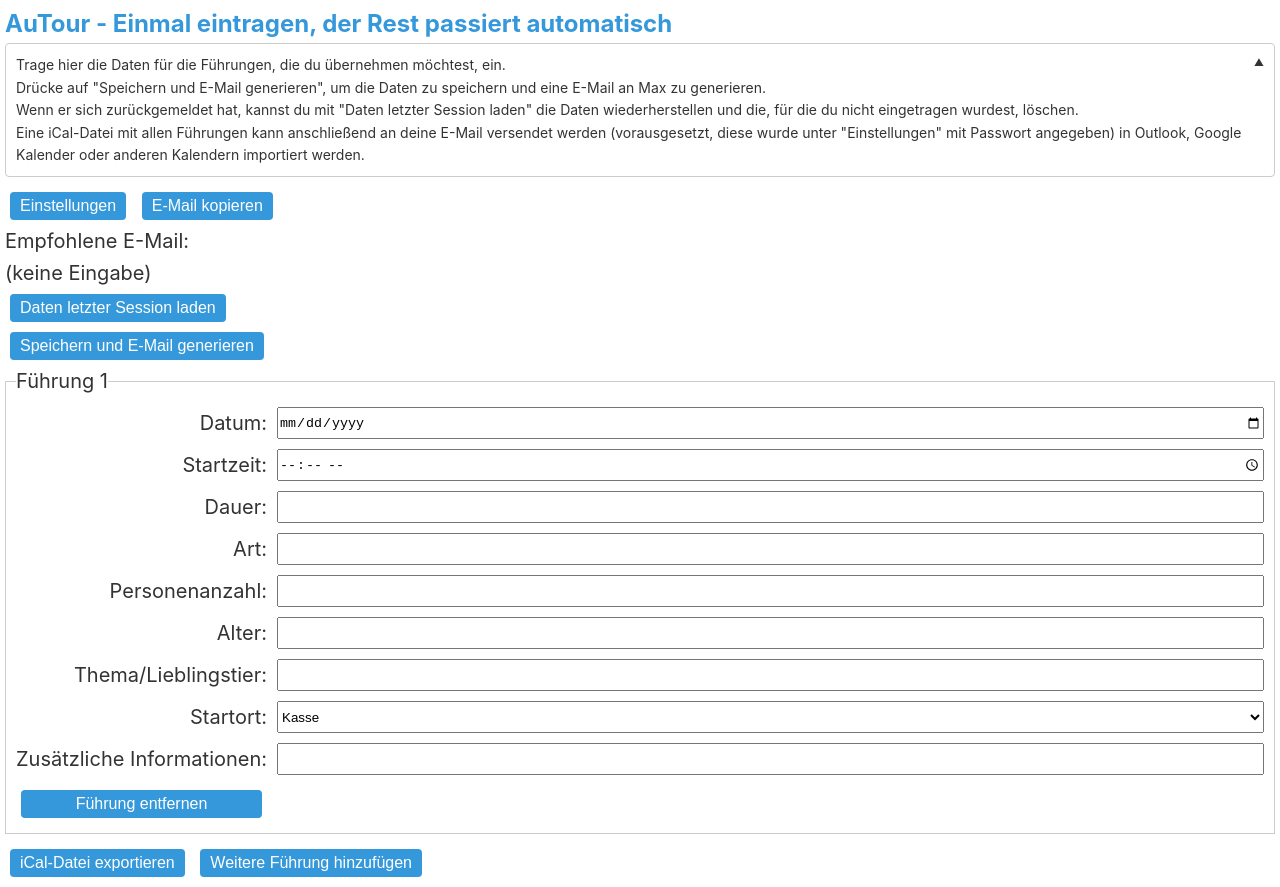
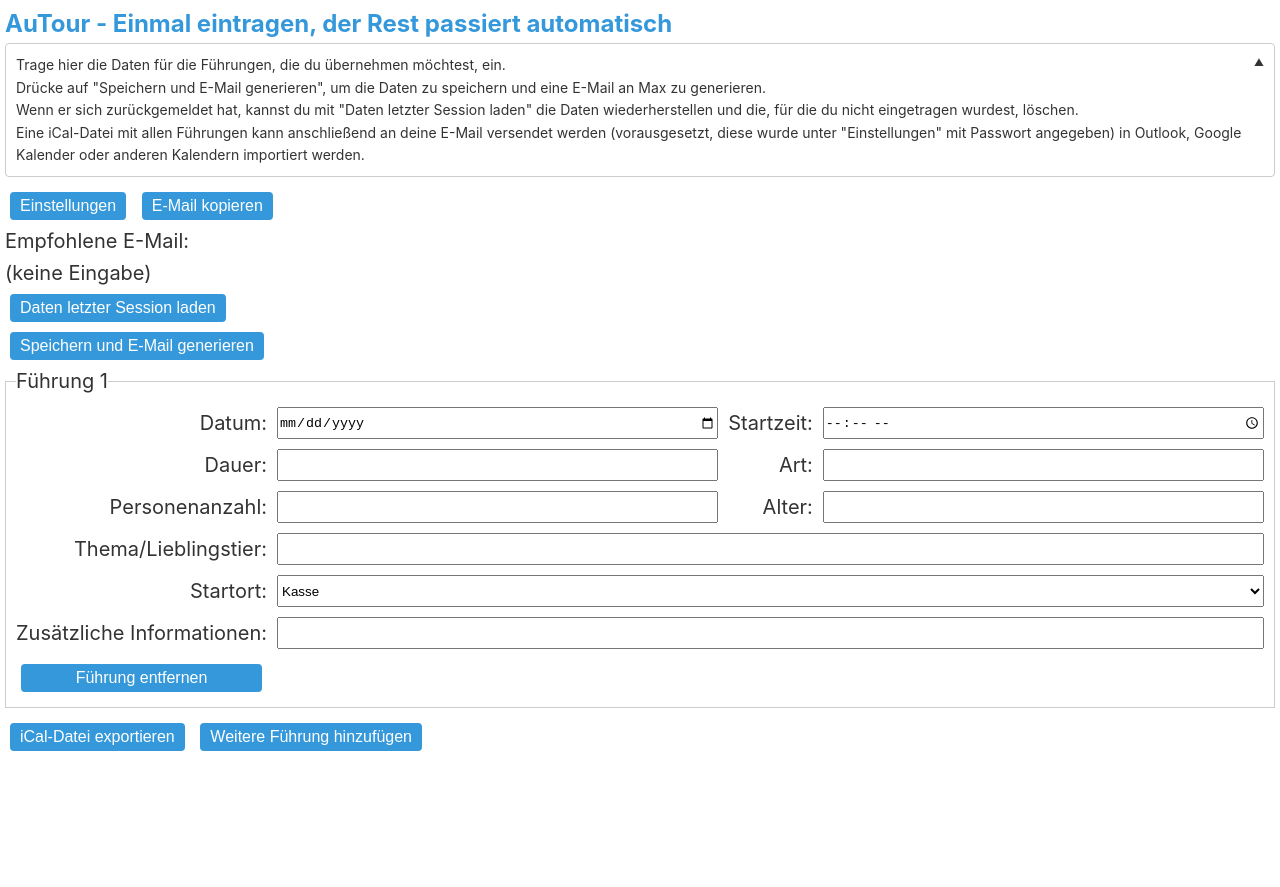
Before and after one commit to samuel-bronnenmeier/autour, a website built with webpack: page src/renderer/index.html in a window 1280 px wide. Both pictures are taken after a click on the button "Weitere Führung hinzufügen". After the commit the page ends 800 px from the top, so only its background shows below. Built offline with nearby package versions, Linux system fonts and the light colour scheme.

Commit message:
Make fieldsets mor mindfully spaced

```diff
--- a/src/assets/index.css
+++ b/src/assets/index.css
@@ -82,21 +82,34 @@ h1 {
 
 fieldset {
 	display: grid;
-	grid-template-columns: [labels] auto [controls] 1fr;
+	grid-template-columns: [labels1] auto [controls1] 1fr [labels2] auto [controls2] 1fr;
 	grid-gap: 1rem;
 	grid-auto-flow: row;
 }
 
 fieldset label {
-	grid-column: labels;
 	align-self: right;
 	justify-self: end;
 }
 
-fieldset input,
-fieldset select,
-fieldset textarea {
-	grid-column: controls;
+fieldset label.full {
+	grid-column: labels1;
+}
+
+fieldset label.half {
+	grid-column: span 1;
+}
+
+fieldset input.full,
+fieldset select.full,
+fieldset textarea.full {
+	grid-column: controls1 / span 3;
+}
+
+fieldset input.half,
+fieldset select.half,
+fieldset textarea.half {
+	grid-column: span 1;
 }
 
 form fieldset {
--- a/src/renderer/components/fieldset.js
+++ b/src/renderer/components/fieldset.js
@@ -9,45 +9,57 @@ function createFieldset(fieldsetCount) {
 	fieldset.appendChild(legend);
 
 	// Helper function to create input elements
-	const createInput = (type, name, idSuffix, required = false) => {
+	const createInput = (
+		type,
+		name,
+		idSuffix,
+		required = false,
+		cssClass = "full",
+	) => {
 		const input = document.createElement("input");
 		input.type = type;
 		input.name = name + `${fieldsetCount + 1}`;
 		input.id = `${idSuffix}${fieldsetCount + 1}`;
 		if (required) input.required = true;
+		input.classList.add(cssClass);
 		return input;
 	};
 
 	// Helper function to create label elements
-	const createLabel = (text, forId) => {
+	const createLabel = (text, forId, cssClass = "full") => {
 		const label = document.createElement("label");
 		label.textContent = text;
 		label.htmlFor = forId;
+		label.classList.add(cssClass);
 		return label;
 	};
 
 	// Create inputs and labels dynamically
-	fieldset.appendChild(createLabel("Datum:", "date"));
-	fieldset.appendChild(createInput("date", "date", "date", true));
+	fieldset.appendChild(createLabel("Datum:", "date", "half"));
+	fieldset.appendChild(createInput("date", "date", "date", true, "half"));
 
-	fieldset.appendChild(createLabel("Startzeit:", "start-time"));
-	fieldset.appendChild(createInput("time", "start-time", "start-time", true));
+	fieldset.appendChild(createLabel("Startzeit:", "start-time", "half"));
+	fieldset.appendChild(
+		createInput("time", "start-time", "start-time", true, "half"),
+	);
 
-	fieldset.appendChild(createLabel("Dauer:", "duration"));
-	fieldset.appendChild(createInput("number", "duration", "duration", true));
+	fieldset.appendChild(createLabel("Dauer:", "duration", "half"));
+	fieldset.appendChild(
+		createInput("number", "duration", "duration", true, "half"),
+	);
 	fieldset.querySelector(`input[name="duration${fieldsetCount + 1}"]`).step =
 		0.5;
 
-	fieldset.appendChild(createLabel("Art:", "spec"));
-	fieldset.appendChild(createInput("text", "spec", "spec", true));
+	fieldset.appendChild(createLabel("Art:", "spec", "half"));
+	fieldset.appendChild(createInput("text", "spec", "spec", true, "half"));
 
-	fieldset.appendChild(createLabel("Personenanzahl:", "personCount"));
+	fieldset.appendChild(createLabel("Personenanzahl:", "personCount", "half"));
 	fieldset.appendChild(
-		createInput("number", "personCount", "personCount", true),
+		createInput("number", "personCount", "personCount", true, "half"),
 	);
 
-	fieldset.appendChild(createLabel("Alter:", "age"));
-	fieldset.appendChild(createInput("number", "age", "age", true));
+	fieldset.appendChild(createLabel("Alter:", "age", "half"));
+	fieldset.appendChild(createInput("number", "age", "age", true, "half"));
 
 	fieldset.appendChild(createLabel("Thema/Lieblingstier:", "theme"));
 	fieldset.appendChild(createInput("text", "theme", "theme", true));
@@ -57,6 +69,7 @@ function createFieldset(fieldsetCount) {
 	select.name = "starting-point" + `${fieldsetCount + 1}`;
 	select.id = `starting-point${fieldsetCount + 1}`;
 	select.required = true;
+	select.classList.add("full");
 
 	const optionKasse = document.createElement("option");
 	optionKasse.value = "Kasse";
```
